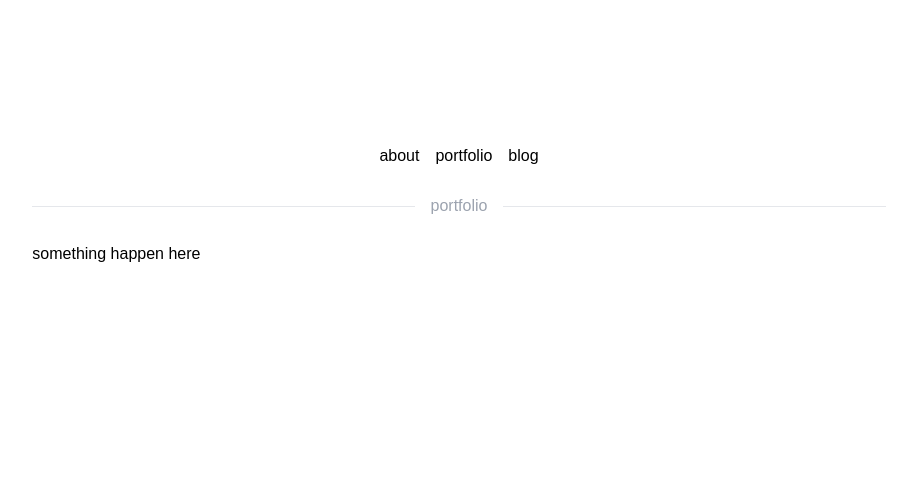
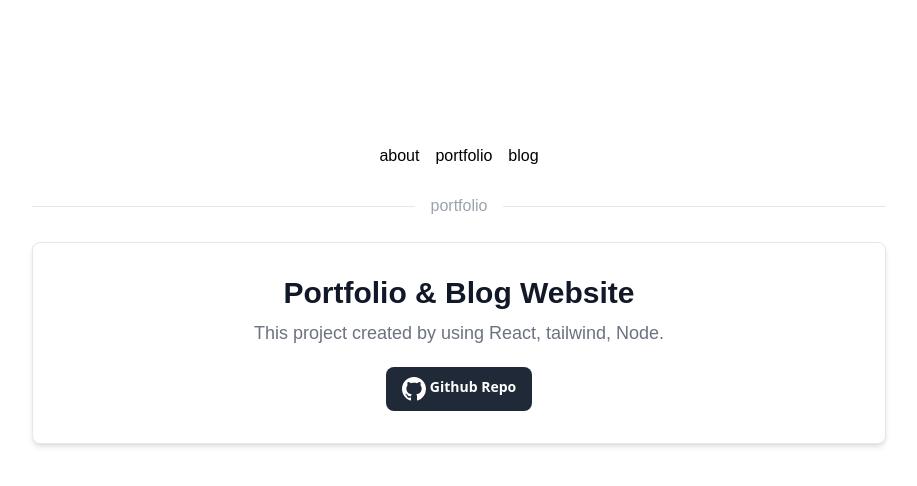
Before and after one commit to yusufkarakaya/blog, a React (Create React App) app: page /portfolio in a window 1280 px wide. Shown: the top 486 px of the page, without its empty margins (181-1098 px from the left). Built offline with nearby package versions, Linux system fonts and the light colour scheme.

Commit message:
portfolio card added as a component

```diff
--- /dev/null
+++ b/src/components/PortfolioCard.jsx
@@ -0,0 +1,45 @@
+import React from "react";
+
+function PortfolioCard(props) {
+  return (
+    <div>
+      <div class="p-4 w-full text-center bg-white rounded-lg border shadow-md sm:p-8 dark:bg-gray-800 dark:border-gray-700">
+        <h5 class="mb-2 text-3xl font-bold text-gray-900 dark:text-white">
+          {props.title}
+        </h5>
+        <p class="mb-5 text-base text-gray-500 sm:text-lg dark:text-gray-400">
+          {props.description}
+        </p>
+        <div class="justify-center items-center space-y-4 sm:flex sm:space-y-0 sm:space-x-4">
+          <a
+            href={props.link}
+            target="_blank"
+            class="w-full sm:w-auto bg-gray-800 hover:bg-gray-700 focus:ring-4 focus:outline-none focus:ring-gray-300 text-white rounded-lg inline-flex items-center justify-center px-4 py-2.5 dark:bg-gray-700 dark:hover:bg-gray-600 dark:focus:ring-gray-700"
+          >
+            <svg
+              aria-hidden="true"
+              class="octicon octicon-mark-github"
+              height="24"
+              version="1.1"
+              viewBox="0 0 16 16"
+              width="24"
+              fill="white"
+            >
+              <path
+                fill-rule="evenodd"
+                d="M8 0C3.58 0 0 3.58 0 8c0 3.54 2.29 6.53 5.47 7.59.4.07.55-.17.55-.38 0-.19-.01-.82-.01-1.49-2.01.37-2.53-.49-2.69-.94-.09-.23-.48-.94-.82-1.13-.28-.15-.68-.52-.01-.53.63-.01 1.08.58 1.23.82.72 1.21 1.87.87 2.33.66.07-.52.28-.87.51-1.07-1.78-.2-3.64-.89-3.64-3.95 0-.87.31-1.59.82-2.15-.08-.2-.36-1.02.08-2.12 0 0 .67-.21 2.2.82.64-.18 1.32-.27 2-.27.68 0 1.36.09 2 .27 1.53-1.04 2.2-.82 2.2-.82.44 1.1.16 1.92.08 2.12.51.56.82 1.27.82 2.15 0 3.07-1.87 3.75-3.65 3.95.29.25.54.73.54 1.48 0 1.07-.01 1.93-.01 2.2 0 .21.15.46.55.38A8.013 8.013 0 0 0 16 8c0-4.42-3.58-8-8-8z"
+              ></path>
+            </svg>
+            <div class="text-left">
+              <div class="-mt-1 ml-1 font-sans text-sm font-semibold">
+                Github Repo
+              </div>
+            </div>
+          </a>
+        </div>
+      </div>
+    </div>
+  );
+}
+
+export default PortfolioCard;
--- a/src/pages/Portfolio.jsx
+++ b/src/pages/Portfolio.jsx
@@ -1,15 +1,18 @@
-import React, { Component } from "react";
+import React from "react";
 import Navigation from "../components/Navigation";
+import PortfolioCard from "../components/PortfolioCard";
 
-class Portfolio extends Component {
-  render() {
-    return (
-      <div>
-        <Navigation title={"portfolio"} />
-        something happen here
-      </div>
-    );
-  }
+function Portfolio() {
+  return (
+    <div>
+      <Navigation title={"portfolio"} />
+      <PortfolioCard
+        title={"Portfolio & Blog Website"}
+        description={"This project created by using React, tailwind, Node."}
+        link={"https://github.com/yusufkarakaya/blog"}
+      />
+    </div>
+  );
 }
 
 export default Portfolio;
```
Also changed, not shown: 1 other file (tests, documents, lock files or other folders).
